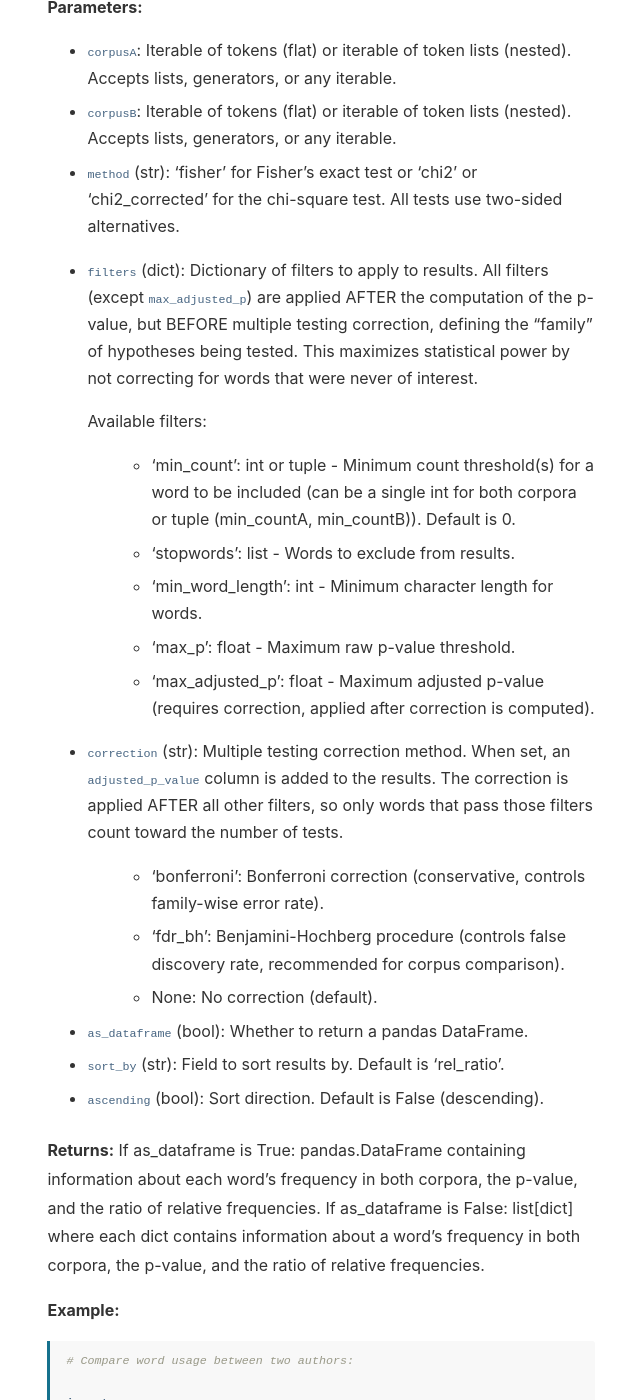
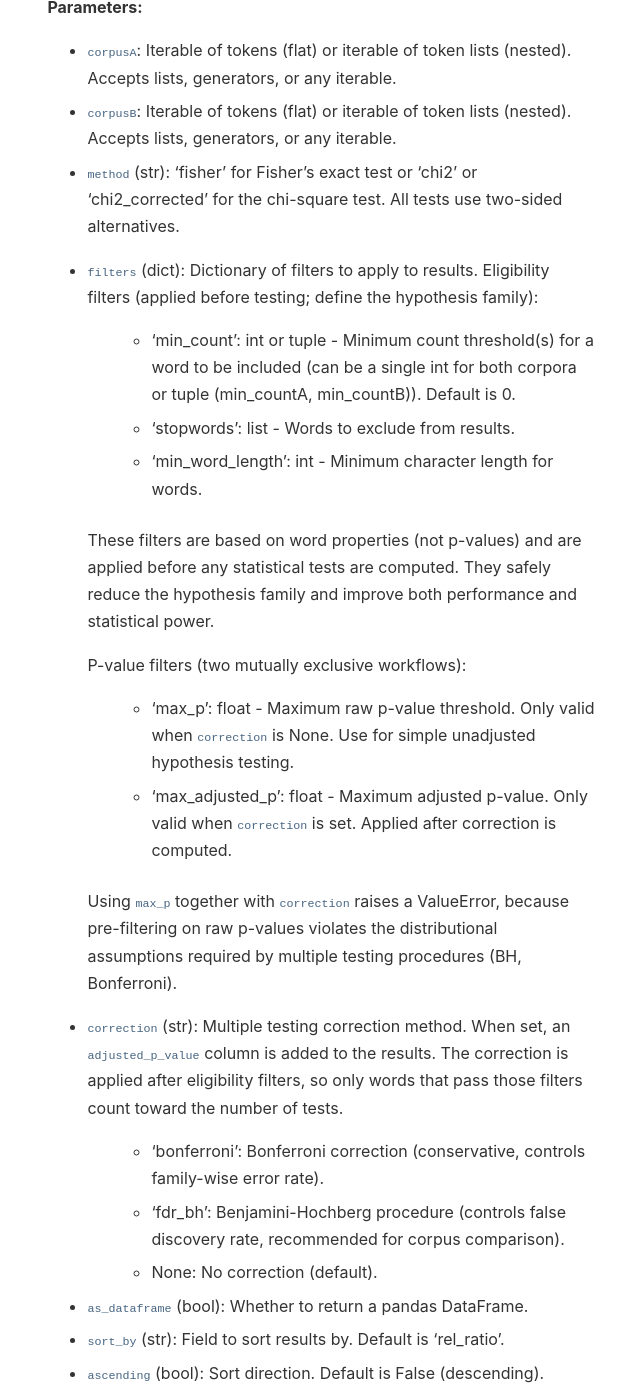
Before and after one commit to mcjkurz/qhchina-web, a Jekyll site: the page built from docs/stylometry/index.md, in a window 1280 px wide and 1400 px high, scrolled down 16328 px. Shown: the whole window, without its empty margins (455-1095 px from the left). Built offline with Jekyll 4.4.1, drawn with Linux system fonts in a browser that asks for light colours.

Commit message:
Update API docs

````diff
--- a/_config.yml
+++ b/_config.yml
@@ -60,4 +60,4 @@ goatcounter_code: qhchina # This will create the URL qhchina.goatcounter.com
 github: [metadata]
 
 # Cache busting version (auto-updated by make_docs.py)
-cache_version: 20260225221321
+cache_version: 20260225223033
--- a/docs/stylometry/index.md
+++ b/docs/stylometry/index.md
@@ -659,24 +659,32 @@ Compare two corpora to identify statistically significant differences in word us
 - `method` (str): 'fisher' for Fisher's exact test or 'chi2' or 'chi2_corrected'
   for the chi-square test. All tests use two-sided alternatives.
 - `filters` (dict): Dictionary of filters to apply to results.
-  All filters (except ``max_adjusted_p``) are applied AFTER the computation of the p-value, but
-  BEFORE multiple testing correction, defining the "family" of hypotheses being tested.
-  This maximizes statistical power by not correcting for words that were never of interest.
-
-  Available filters:
+  Eligibility filters (applied before testing; define the hypothesis family):
 
   - 'min_count': int or tuple - Minimum count threshold(s) for a word to be
     included (can be a single int for both corpora or tuple (min_countA,
     min_countB)). Default is 0.
   - 'stopwords': list - Words to exclude from results.
   - 'min_word_length': int - Minimum character length for words.
-  - 'max_p': float - Maximum raw p-value threshold.
-  - 'max_adjusted_p': float - Maximum adjusted p-value (requires correction,
-    applied after correction is computed).
+
+  These filters are based on word properties (not p-values) and are
+  applied before any statistical tests are computed. They safely reduce the
+  hypothesis family and improve both performance and statistical power.
+
+  P-value filters (two mutually exclusive workflows):
+
+  - 'max_p': float - Maximum raw p-value threshold. Only valid when
+    ``correction`` is None. Use for simple unadjusted hypothesis testing.
+  - 'max_adjusted_p': float - Maximum adjusted p-value. Only valid when
+    ``correction`` is set. Applied after correction is computed.
+
+  Using ``max_p`` together with ``correction`` raises a ValueError, because
+  pre-filtering on raw p-values violates the distributional assumptions
+  required by multiple testing procedures (BH, Bonferroni).
 
 - `correction` (str): Multiple testing correction method. When set,
   an ``adjusted_p_value`` column is added to the results. The correction
-  is applied AFTER all other filters, so only words that pass those
+  is applied after eligibility filters, so only words that pass those
   filters count toward the number of tests.
 
   - 'bonferroni': Bonferroni correction (conservative, controls family-wise
@@ -731,10 +739,10 @@ stopwords = load_stopwords("zh")
 results = compare_corpora(
     moyan, zal,
     filters={"min_count": 5,
-                "max_p": 0.05,
-                "min_word_length": 2,
-                "stopwords": stopwords
-                }
+            "max_p": 0.05,
+            "min_word_length": 2,
+            "stopwords": stopwords
+            }
 )
 results.to_csv("results.csv", index=False)
 ```
````
